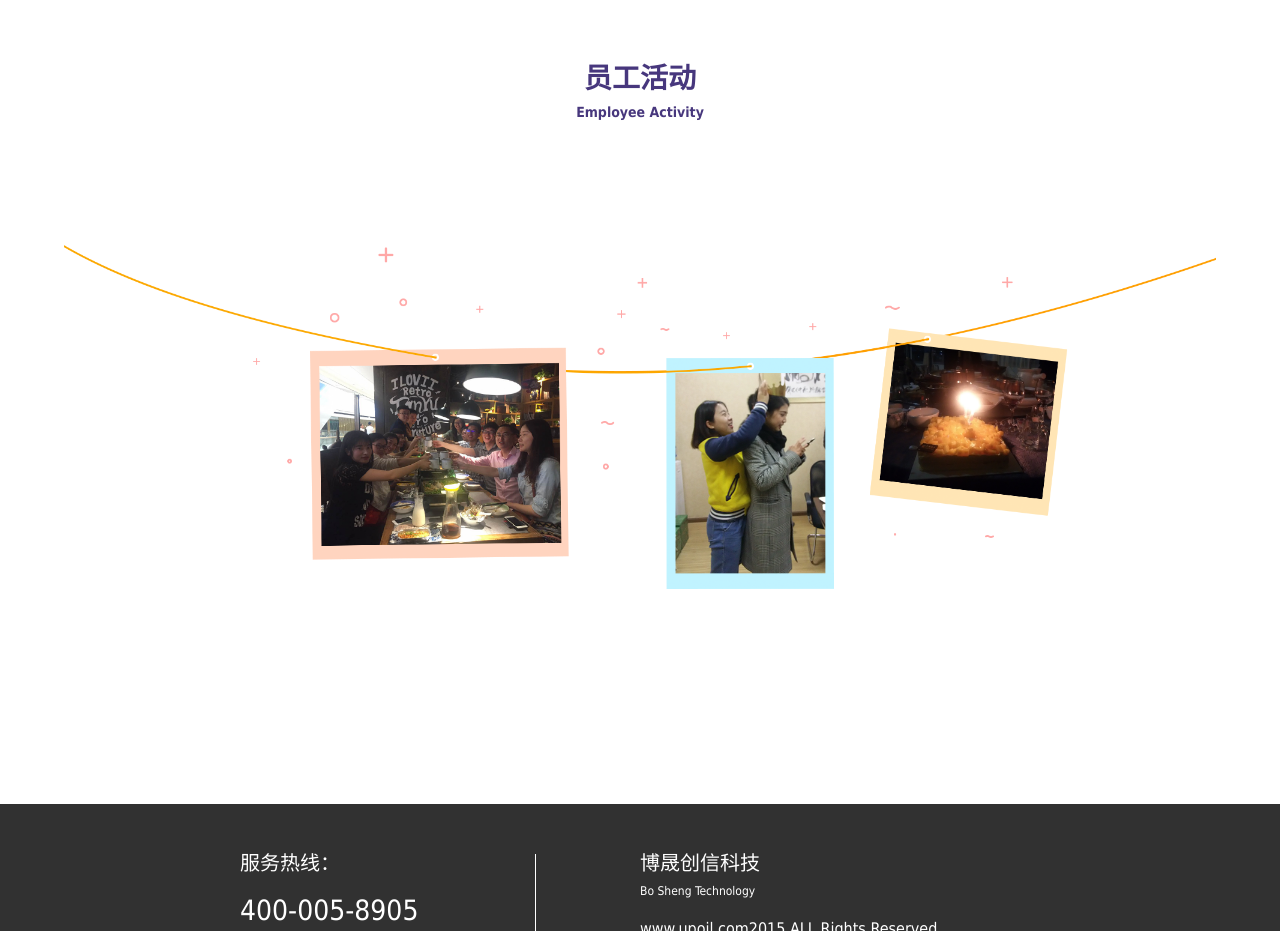
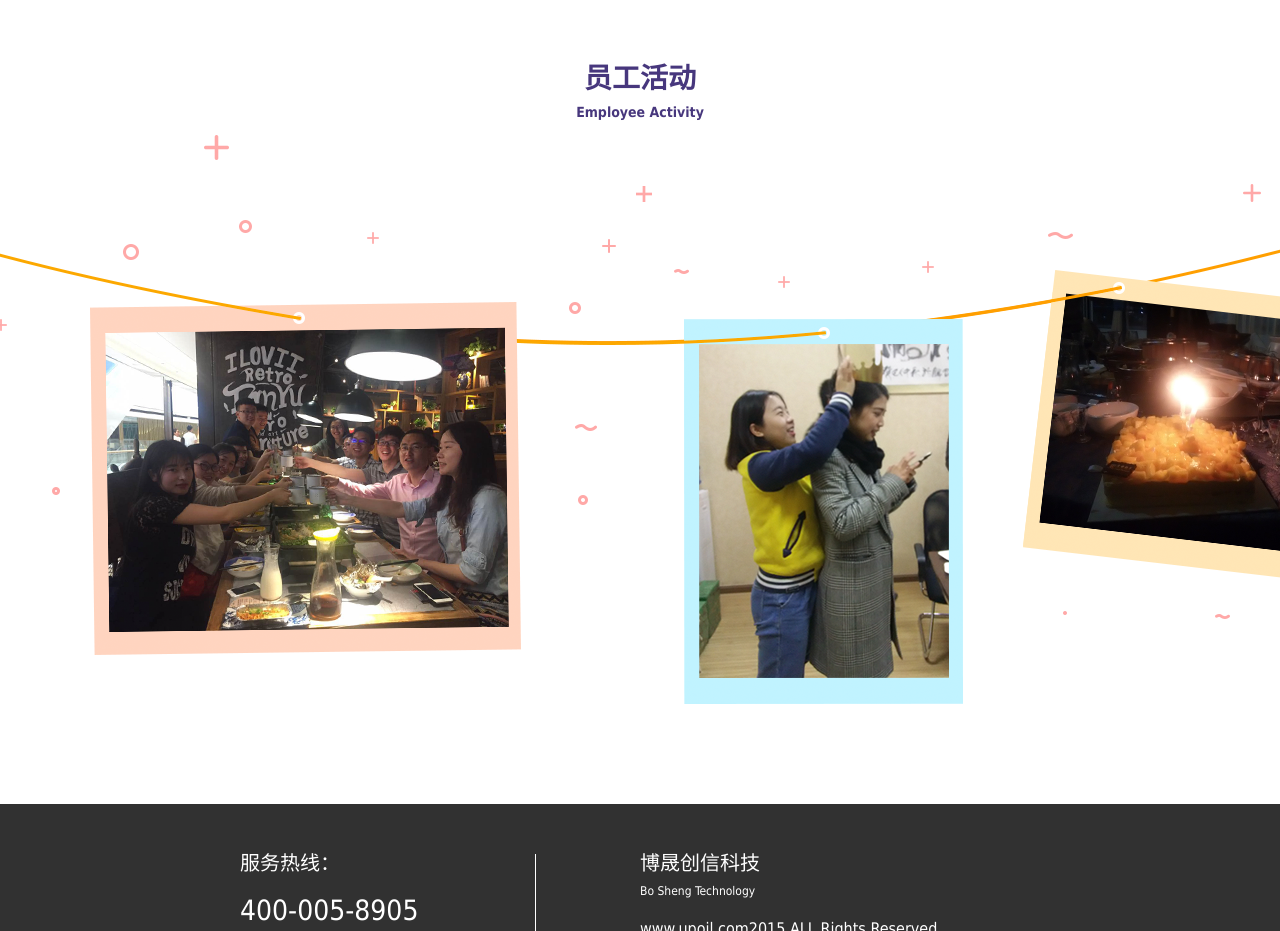
Before and after one commit to robynluo/mc-yp, a plain HTML site: page bosheng/企业文化.html in a window 1280 px wide. Shown: the part 1160-2091 px from the top of the page. Drawn offline with Linux system fonts and the light colour scheme.

Commit message:
企业文化

```diff
--- a/bosheng/css/style.css
+++ b/bosheng/css/style.css
@@ -2004,5 +2004,5 @@ left:2px;}
     height:573px;
     width: 100%;
     margin-bottom: 100px;
-    background-size: 90%;
-}
+    /*background-size: 90%;*/
+}
```
